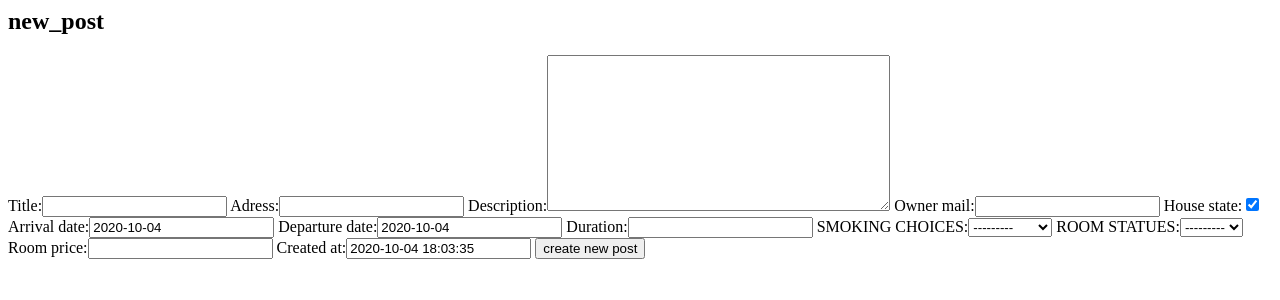
After one commit to minahosam/new-airbnb, a Django app: page /rooms//new in a window 1280 px wide. The commit adds this page. Shown: the top 300 px of the page. Run offline with Django 3.2, Linux system fonts and the light colour scheme.

Commit message:
update 2

```diff
--- /dev/null
+++ b/airbnb/forms.py
@@ -0,0 +1,10 @@
+from django import forms
+from .models import airbnb
+class FormPost(forms.ModelForm):
+
+   class Meta:
+      model=airbnb
+      #fields='__all__'
+      exclude=['house_photos',]
+      verbose_name= 'room'
+      verbose_name_plural = 'rooms'
--- a/airbnb/models.py
+++ b/airbnb/models.py
@@ -1,9 +1,9 @@
 from django.db import models
 from django.utils import timezone
 from datetime import date
-
+from django.urls import reverse
 # Create your models here.
-smoking_avability=[('smoke','smoke'),('not smoke','not smoke')]
+smoking_avability=[ ( 'smoke' , 'smoke' ) , ( 'not smoke' , 'not smoke' ) ]
 single_double=[('single','single'),('double','double')]
 class airbnb(models.Model):
     title=models.CharField(max_length=20)
@@ -19,3 +19,11 @@ class airbnb(models.Model):
     ROOM_STATUES=models.CharField(max_length=20,choices=single_double)
     room_price=models.FloatField(max_length=55)
     created_at=models.DateTimeField(default=timezone.now)
+    def __str__(self):
+        return self.title
+    class Meta:
+        ordering=('-title',)
+        verbose_name = 'room'
+        verbose_name_plural = 'rooms'
+    def get_absolute_url(self):
+        return reverse("airbnb_post:edit_post", kwargs={"post_id": self.id})
--- a/airbnb/templates/airbnbs/all_posts.html
+++ b/airbnb/templates/airbnbs/all_posts.html
@@ -1,4 +1,6 @@
 <h1>welcome</h1>
+<a href="{% url 'airbnb_post:new_post' %}">add new post</a>
+<hr>
 {{post}}
 {% for posts in post %}
     <h3><a href="{% url 'airbnb_post:airbnb_detail' posts.id %}">{{posts}}</a></h3>
--- /dev/null
+++ b/airbnb/templates/airbnbs/delete_post.html
@@ -0,0 +1,6 @@
+<h2>delete post</h2>
+<form method="POST" enctype="multipart/form-data">
+    {%csrf_token%}
+    {{form}}
+    <input type="submit" value="delete post" >
+</form>
--- /dev/null
+++ b/airbnb/templates/airbnbs/edit_post.html
@@ -0,0 +1,6 @@
+<h2>edit_post</h2>
+<form method="POST" enctype="multipart/form-data">
+    {%csrf_token%}
+    {{form}}
+    <input type="submit" value="update post" >
+</form>
--- /dev/null
+++ b/airbnb/templates/airbnbs/new_post.html
@@ -0,0 +1,6 @@
+<h2>new_post</h2>
+<form method="POST" enctype="multipart/form-data">
+    {%csrf_token%}
+    {{form}}
+    <input type="submit" value="create new post">
+</form>
--- a/airbnb/templates/airbnbs/single_posts.html
+++ b/airbnb/templates/airbnbs/single_posts.html
@@ -1,2 +1,6 @@
 <h1>hi</h1>
 {{single}}
+<hr>
+<a href="{{single.get_absolute_url}}">edit post</a>
+<hr>
+<a href="{% url 'airbnb_post:delete_post' single.id %}">delete_post</a>
--- a/airbnb/urls.py
+++ b/airbnb/urls.py
@@ -1,12 +1,16 @@
 from django.contrib import admin
 from django.urls import path
-from .views import all_posts, single_post
+from .views import all_posts, single_post , new_post , post_edit
 from django.conf import settings
 from django.conf.urls.static import static
+from airbnb.views import post_delete
 app_name='airbnb'
 
 urlpatterns = [
     path('', all_posts),
+    path('/new', new_post, name='new_post'),
+    path('<post_id>/edit', post_edit, name='edit_post'),
+    path('<post_id>/delete', post_delete, name='delete_post'),
     path('<post_id>', single_post,name='airbnb_detail')
 ]
 urlpatterns += static(settings.STATIC_URL, document_root = settings.STATIC_ROOT)
--- a/airbnb/views.py
+++ b/airbnb/views.py
@@ -1,5 +1,7 @@
-from django.shortcuts import render
+from django.shortcuts import redirect, render
 from .models import airbnb
+from .forms import FormPost
+from django import http
 # Create your views here.
 def all_posts(request):
     all_posts1=airbnb.objects.all()
@@ -7,3 +9,30 @@ def all_posts(request):
 def single_post(request , post_id):
     single_post=airbnb.objects.get(id=post_id)
     return render (request,'airbnbs/single_posts.html',{'single':single_post})
+def new_post(request):
+    if request.method == "POST":##save
+        print('save')
+        form=FormPost(request.POST , request.FILES)
+        if form.is_valid():
+            form.save()
+    else:
+        form=FormPost
+        print('new page')
+    return render (request,'airbnbs/new_post.html',{'form':form})
+def post_edit(request , post_id ):
+    single_post=airbnb.objects.get(id=post_id)
+    if request.method == "POST":##save
+        print('edit')
+        form=FormPost(request.POST , request.FILES , instance=single_post)## instance=single_post to save the edit in the intial post
+        if form.is_valid():
+            form.save()
+            return http.HttpResponseRedirect('')## this command save edited post as new posts
+
+    else:
+        form=FormPost(instance=single_post)
+        print('new page')
+    return render (request,'airbnbs/edit_post.html',{'form':form})
+def post_delete(request , post_id ):
+    single_post=airbnb.objects.get(id=post_id)
+    single_post.delete()
+    return redirect('/rooms')
```
